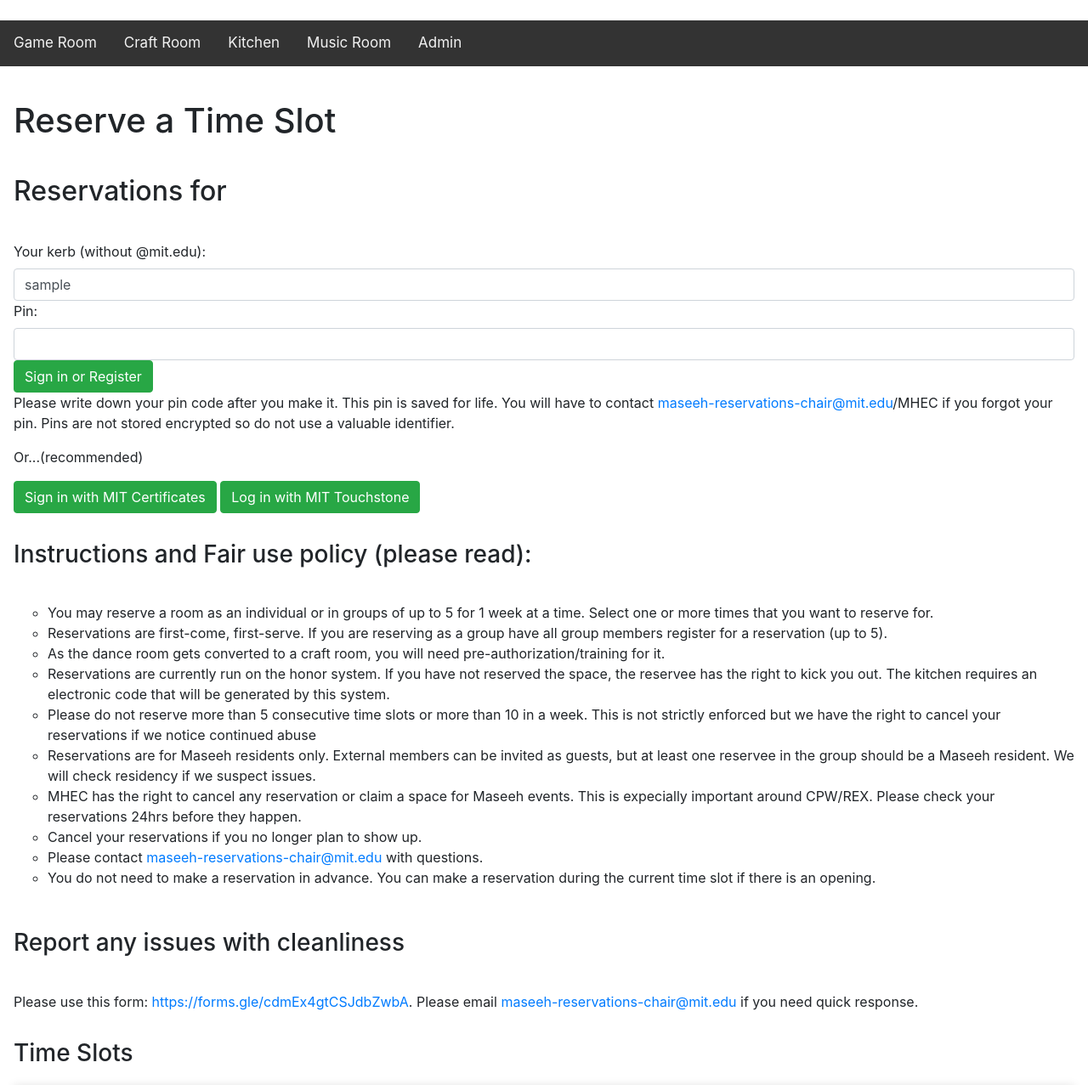
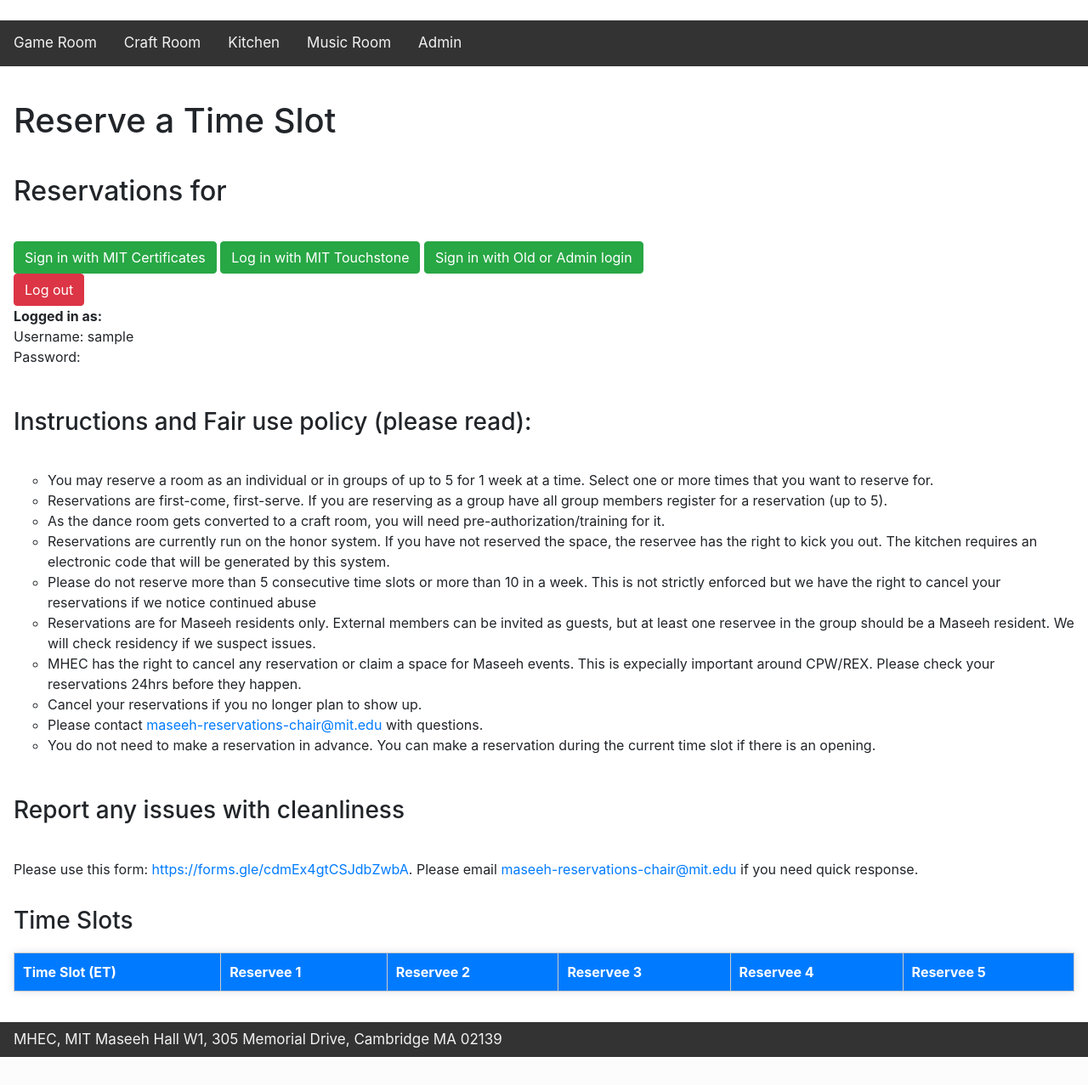
Before and after one commit to sanjayseshan/maseeh_reservations, a Flask app: page / in a window 1280 px wide. Shown: the part 35-1312 px from the top of the page at 85% size. After the commit the page ends 1279 px from the top, so only its background shows below. Run offline with Flask 3, Linux system fonts and the light colour scheme; the visitor is signed in with stand-in values (Sample User, id 1); lists and menus that the app fills with data are empty; some libraries are stand-ins or nearby versions.

Commit message:
more details

```diff
--- a/app.py
+++ b/app.py
@@ -220,6 +220,12 @@
 
 
             # flash("Incorrect Password", "error")
+        if "logout" in request.form:
+            session["user_name"] = ""
+            session["user"] =""
+            session["password"] = ""
+            flash("Logged out", "success")
+            session["loggedin"] = False
         elif "kerb_user_name" in request.form:
             toverify = request.form["kerb_user_name"]
             url = "https://seshan.scripts.mit.edu/certdec.php?auth="+toverify
--- a/templates/index.html
+++ b/templates/index.html
@@ -203,9 +203,27 @@
             <!-- {{ room.replace('_', ' ').title() }} -->
         </b></h2>
     </section>
+    <section>
+        <button type="button" onclick="document.getElementById('kerbauth').style.display = 'block'; document.getElementById('ifr').src='https://seshan.scripts.mit.edu:444/cert/testenc.php'" name="set_name" class="btn btn-success">Sign in with MIT Certificates</button>
+        <a href="/login" class="btn btn-success">Log in with MIT Touchstone</a>
 
-    <section>
+        <button type="button" onclick="document.getElementById('oldauth').style.display = 'block';"  class="btn btn-success">Sign in with Old or Admin login</button>
 
+        <form method="POST">
+            <input style="display: none;" type="text" name="logout" class="form-control" value="True">
+            <button type="submit" name="set_name" class="btn btn-danger">Log out</button>
+        </form>
+
+        <p><b>Logged in as:</b><br>
+            Username: {{ current_user }}<br>
+            Password: {{ password }}
+        </p>
+
+
+    </section>
+
+    <section id="oldauth" style="display: none;">
+        <p>Old login is not recommended. Please use a more secure option.</p>
         <form method="POST">
             <label for="user_name">Your kerb (without @mit.edu):</label>
             <input type="text" name="user_name" class="form-control" value="{{ current_user }}" required
@@ -219,9 +237,7 @@
             <button type="submit" name="set_name" class="btn btn-success">Sign in or Register</button>
         </form>
         <p>Please write down your pin code after you make it. This pin is saved for life. You will have to contact <a href="mailto:maseeh-reservations-chair@mit.edu">maseeh-reservations-chair@mit.edu</a>/MHEC if you forgot your pin. Pins are not stored encrypted so do not use a valuable identifier. </p>
-        <p>Or...(recommended)</p>
-        <button type="button" onclick="document.getElementById('kerbauth').style.display = 'inline'; document.getElementById('ifr').src='https://seshan.scripts.mit.edu:444/cert/testenc.php'" name="set_name" class="btn btn-success">Sign in with MIT Certificates</button>
-        <a href="/login" class="btn btn-success">Log in with MIT Touchstone</a>
+        <!-- <p>Or...(recommended)</p> -->
 
     </section>
 
```
